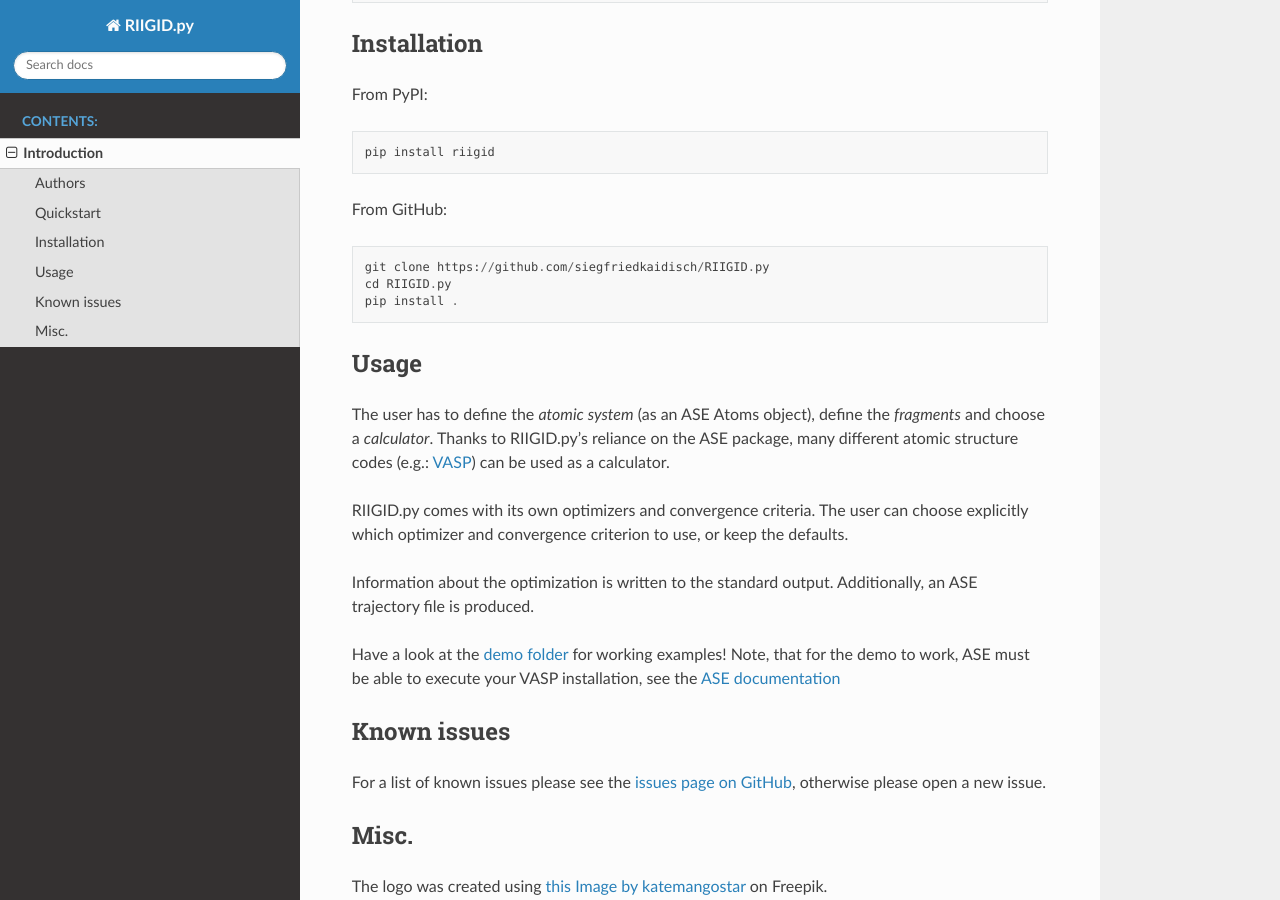
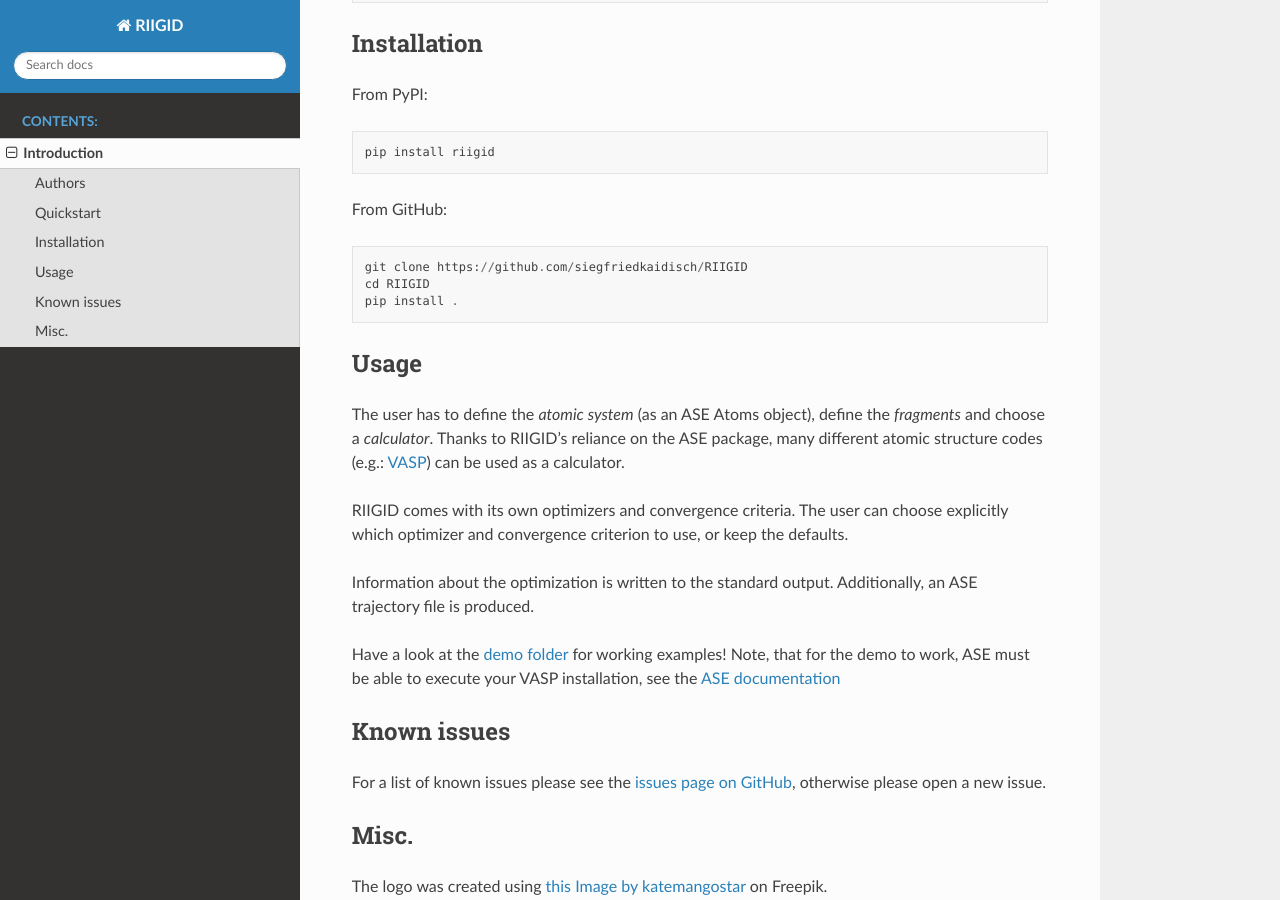
Before and after one commit to siegfriedkaidisch/RIIGID, a Sphinx documentation site: the page built from docs/source/introduction.rst, in a window 1280 px wide and 900 px high, scrolled down 760 px. Built offline with Sphinx 7.4.7 and the Read the Docs theme 2.0.0, drawn with Linux system fonts in a browser that asks for light colours; pages that are not in the unit, such as notebooks, are missing from menus; some of the changed text lies outside the part shown.

```diff
--- a/docs/source/conf.py
+++ b/docs/source/conf.py
@@ -10,7 +10,7 @@ import os
 import sys
 sys.path.insert(0, os.path.abspath('../..'))
 
-project = 'RIIGID.py'
+project = 'RIIGID'
 copyright = '2024, Siegfried Kaidisch'
 author = 'Siegfried Kaidisch'
 release = '1.0.0a0'
--- a/docs/source/index.rst
+++ b/docs/source/index.rst
@@ -1,12 +1,12 @@
-.. RIIGID.py documentation master file, created by
+.. RIIGID documentation master file, created by
    sphinx-quickstart on Fri Jan 12 15:46:05 2024.
    You can adapt this file completely to your liking, but it should at least
    contain the root `toctree` directive.
 
-Welcome to RIIGID.py's documentation!
+Welcome to RIIGID's documentation!
 =================================
 
-RIIGID.py is a geometry optimization package intended to be used in theoretical solid state physics and quantum chemistry.
+RIIGID is a geometry optimization package intended to be used in theoretical solid state physics and quantum chemistry.
 
 .. toctree::
    :maxdepth: 2
--- a/docs/source/introduction.rst
+++ b/docs/source/introduction.rst
@@ -1,7 +1,7 @@
 Introduction
 ============
 
-RIIGID.py is a geometry optimization package intended to be used in theoretical solid state physics and quantum chemistry.
+RIIGID is a geometry optimization package intended to be used in theoretical solid state physics and quantum chemistry.
 
 The structure under investigation is separated into so-called fragments, which are a set of atoms with fixed bonds between them (usually molecules), thus forming a rigid body. Using an `ASE <https://wiki.fysik.dtu.dk/ase/>`_ calculator, the forces on each atom are found, which are then used to calculate the force and torque on each fragment. Just like rigid bodies, the fragments are then moved in accordance to these forces and torques. This way, the energy of this system of (rigid) fragments is minimized.
 
@@ -42,29 +42,29 @@ From PyPI:
 From GitHub:
 ::
 
-    git clone https://github.com/siegfriedkaidisch/RIIGID.py
-    cd RIIGID.py
+    git clone https://github.com/siegfriedkaidisch/RIIGID
+    cd RIIGID
     pip install .
 
 
 Usage
 -----
 
-The user has to define the *atomic system* (as an ASE Atoms object), define the *fragments* and choose a *calculator*. Thanks to RIIGID.py's reliance on the ASE package, many different atomic structure codes (e.g.: `VASP <https://www.vasp.at/>`_) can be used as a calculator.
+The user has to define the *atomic system* (as an ASE Atoms object), define the *fragments* and choose a *calculator*. Thanks to RIIGID's reliance on the ASE package, many different atomic structure codes (e.g.: `VASP <https://www.vasp.at/>`_) can be used as a calculator.
 
-RIIGID.py comes with its own optimizers and convergence criteria. The user can choose explicitly which optimizer and convergence criterion to use, or keep the defaults.
+RIIGID comes with its own optimizers and convergence criteria. The user can choose explicitly which optimizer and convergence criterion to use, or keep the defaults.
 
 Information about the optimization is written to the standard output.
 Additionally, an ASE trajectory file is produced.
 
-Have a look at the `demo folder <https://github.com/siegfriedkaidisch/RIIGID.py/tree/main/demo>`_ for working examples!
+Have a look at the `demo folder <https://github.com/siegfriedkaidisch/RIIGID/tree/main/demo>`_ for working examples!
 Note, that for the demo to work, ASE must be able to execute your VASP installation, see the `ASE documentation <https://wiki.fysik.dtu.dk/ase/ase/calculators/vasp.html#environment-variables.>`_
 
 
 Known issues
 ------------
 
-For a list of known issues please see the `issues page on GitHub <https://github.com/siegfriedkaidisch/RIIGID.py/issues>`_, otherwise please open a new issue.
+For a list of known issues please see the `issues page on GitHub <https://github.com/siegfriedkaidisch/RIIGID/issues>`_, otherwise please open a new issue.
 
 Misc.
 -----
--- a/riigid/__init__.py
+++ b/riigid/__init__.py
@@ -1,13 +1,13 @@
 """
-RIIGID.py
+RIIGID
 =====
 
 RIgid Interface Geometry IDentification in Python
 ----------------------------------------------------
 
-Introduction to RIIGID.py: https://github.com/siegfriedkaidisch/RIIGID.py
+Introduction to RIIGID: https://github.com/siegfriedkaidisch/RIIGID
 
-Detailed explanations on how to use RIIGID.py are given in the docstrings within the Code.
+Detailed explanations on how to use RIIGID are given in the docstrings within the Code.
 
 Author: Siegfried Kaidisch (siegfried.kaidisch(at)uni-graz.at)
 
--- a/setup.py
+++ b/setup.py
@@ -1,13 +1,13 @@
 from setuptools import setup, find_packages
 
 setup(
-    name="RIIGID.py",
+    name="RIIGID",
     version="1.0.0a",
     description="RIgid Interface Geometry IDentification in Python",
     packages=find_packages(),
     license="MIT",
     python_requires=">3.8.0",
-    url="https://github.com/siegfriedkaidisch/RIIGID.py",
+    url="https://github.com/siegfriedkaidisch/RIIGID",
     author="Siegfried Kaidisch",
     author_email="siegfried.kaidisch@uni-graz.at",
     install_requires=["numpy", "ase"],
```
Also changed, not shown: README.md (+9 -9 lines), riigid/resources/images/romis.svg, riigid/resources/images/romis_bar.svg, 3 other files.
